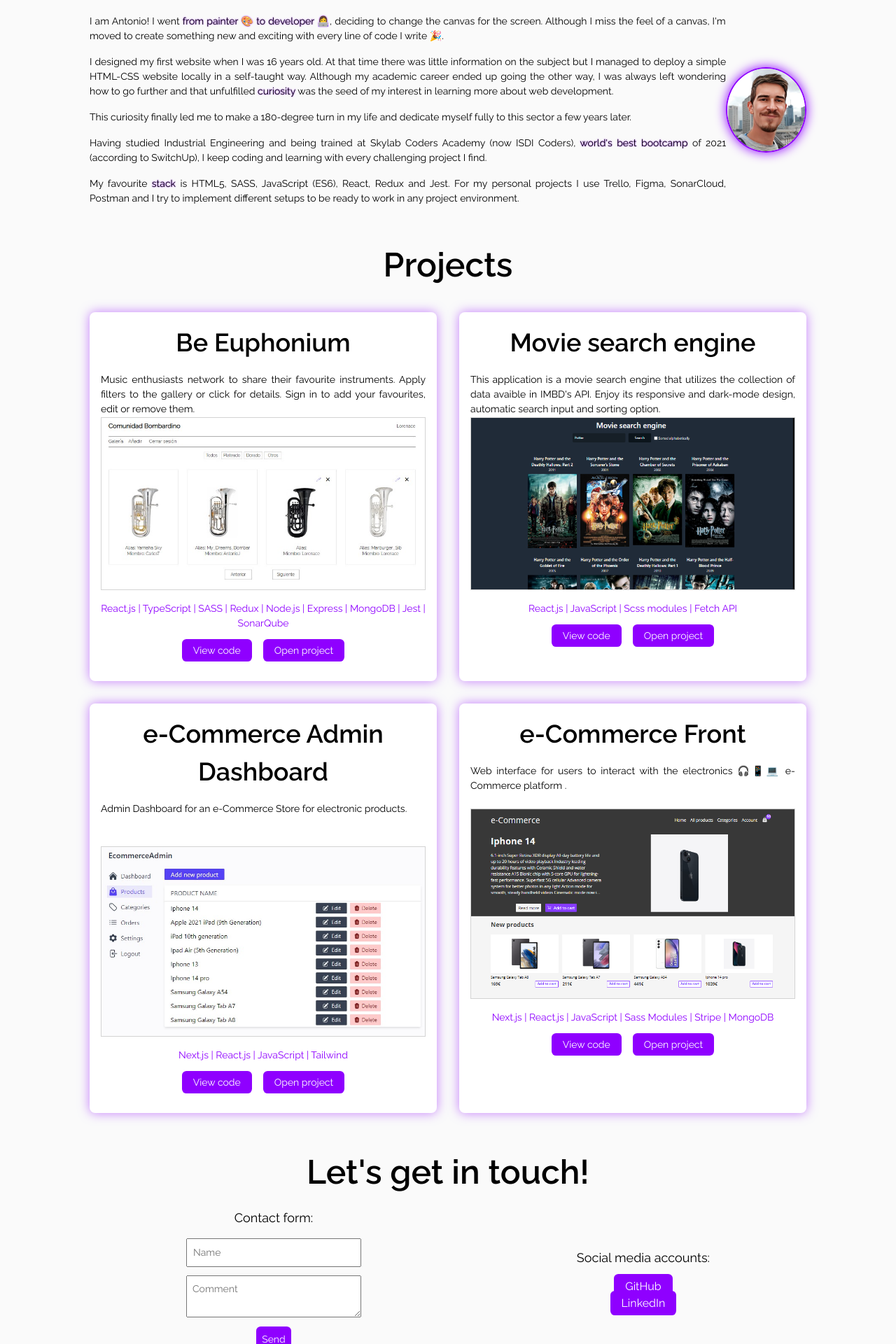
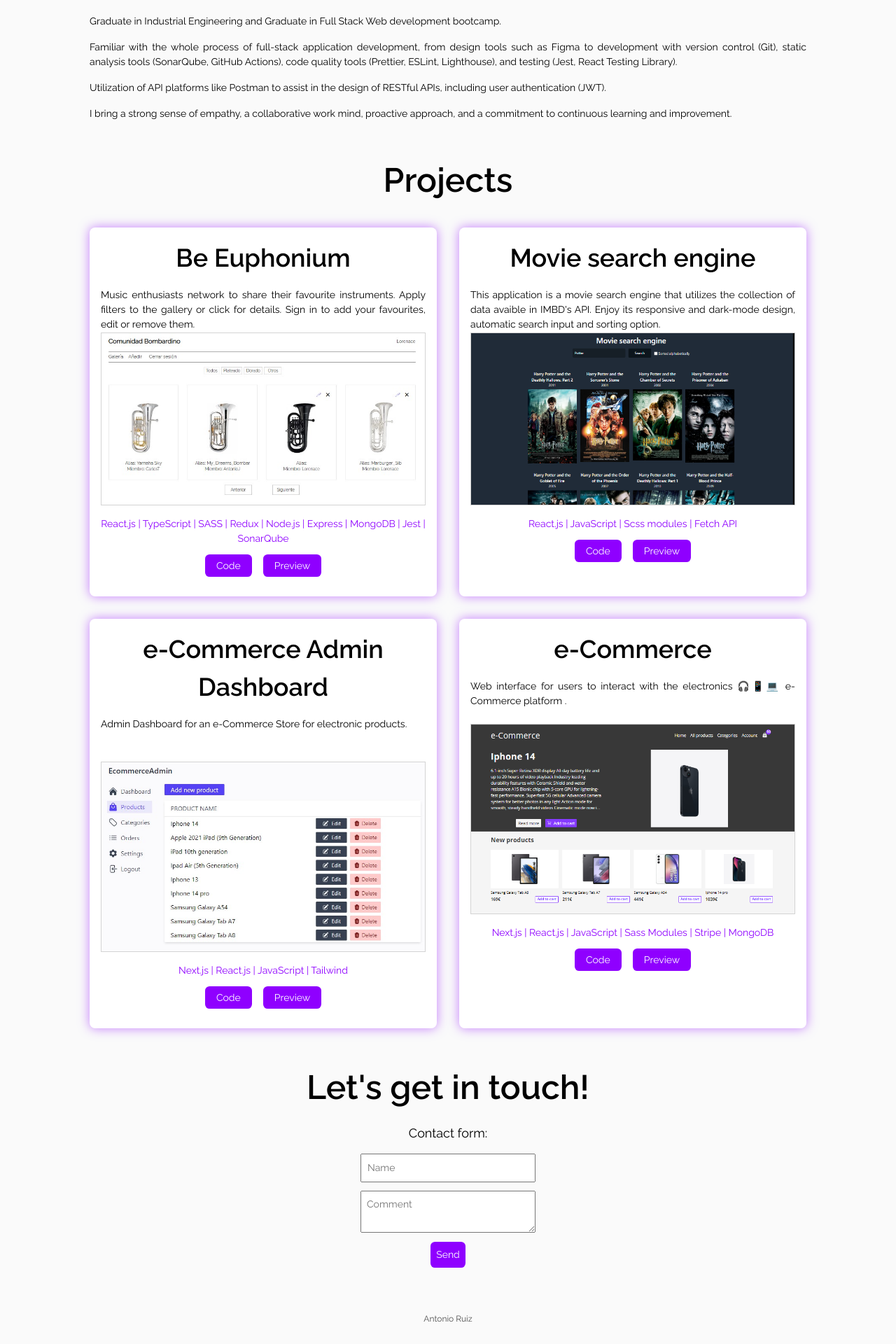
Before and after one commit to AntonioJRuizG/My_Portfolio, a React (Vite) app: page / in a window 1280 px wide. Shown: the part 580-2500 px from the top of the page at 70% size. Built offline with nearby package versions, Linux system fonts and the light colour scheme.

Commit message:
Minor sections content changes

```diff
--- a/src/components/footer/footer.jsx
+++ b/src/components/footer/footer.jsx
@@ -6,7 +6,7 @@ import styles from './footer.module.scss';
 export default function Footer() {
   return (
     <section>
-      <p className={styles.footerText}>Made with {'<'}3 by Antonio © 2023</p>
+      <p className={styles.footerText}>Antonio Ruiz</p>
     </section>
   );
 }
--- a/src/components/thumbnail/thumbnail.jsx
+++ b/src/components/thumbnail/thumbnail.jsx
@@ -24,7 +24,7 @@ export default function Thumbnail({ props }) {
         rel="noopener"
         aria-label="Github"
       >
-        View code
+        Code
       </a>
       {props.linkWeb && (
         <a
@@ -34,7 +34,7 @@ export default function Thumbnail({ props }) {
           rel="noopener"
           aria-label="ProjectLink"
         >
-          Open project
+          Preview
         </a>
       )}
     </>
--- a/src/sections/about/about.jsx
+++ b/src/sections/about/about.jsx
@@ -10,45 +10,34 @@ export default function About() {
       <article className={styles.article}>
         <div className={styles.paragraphContainer}>
           <p>
-            I am Antonio! I went <span>from painter 🎨 to developer 👩‍💻</span>,
-            deciding to change the canvas for the screen. Although I miss the
-            feel of a canvas, I'm moved to create something new and exciting
-            with every line of code I write 🎉.
+            Graduate in Industrial Engineering and Graduate in Full Stack Web
+            development bootcamp.
           </p>
           <p>
-            I designed my first website when I was 16 years old. At that time
-            there was little information on the subject but I managed to deploy
-            a simple HTML-CSS website locally in a self-taught way. Although my
-            academic career ended up going the other way, I was always left
-            wondering how to go further and that unfulfilled{' '}
-            <span>curiosity</span> was the seed of my interest in learning more
-            about web development.
+            Familiar with the whole process of full-stack application
+            development, from design tools such as Figma to development with
+            version control (Git), static analysis tools (SonarQube, GitHub
+            Actions), code quality tools (Prettier, ESLint, Lighthouse), and
+            testing (Jest, React Testing Library).
           </p>
           <p>
-            This curiosity finally led me to make a 180-degree turn in my life
-            and dedicate myself fully to this sector a few years later.
+            Utilization of API platforms like Postman to assist in the design of
+            RESTful APIs, including user authentication (JWT).
           </p>
           <p>
-            Having studied Industrial Engineering and being trained at Skylab
-            Coders Academy (now ISDI Coders), <span>world's best bootcamp</span>{' '}
-            of 2021 (according to SwitchUp), I keep coding and learning with
-            every challenging project I find.
-          </p>
-          <p>
-            My favourite <span>stack</span> is HTML5, SASS, JavaScript (ES6),
-            React, Redux and Jest. For my personal projects I use Trello, Figma,
-            SonarCloud, Postman and I try to implement different setups to be
-            ready to work in any project environment.
+            I bring a strong sense of empathy, a collaborative work mind,
+            proactive approach, and a commitment to continuous learning and
+            improvement.
           </p>
         </div>
-        <div>
+        {/* TEMP.: <div>
           <img
             width={322}
             height={340}
             src="../../../img/profile_picture.jpg"
             alt="Profile picture"
           ></img>
-        </div>
+        </div> */}
       </article>
     </section>
   );
--- a/src/sections/contact/contact.jsx
+++ b/src/sections/contact/contact.jsx
@@ -25,19 +25,6 @@ export default function Contact() {
             <button type="submit">Send</button>
           </form>
         </div>
-        <div className={styles.socialMedia}>
-          <p>Social media accounts:</p>
-          <ul>
-            {LinksList.map(
-              (item) =>
-                item.text !== 'Download CV' && (
-                  <li key={item.text}>
-                    <MediaButton props={item}></MediaButton>
-                  </li>
-                )
-            )}
-          </ul>
-        </div>
       </article>
     </section>
   );
--- a/src/sections/gallery/gallery.jsx
+++ b/src/sections/gallery/gallery.jsx
@@ -48,7 +48,7 @@ const projectList = [
   },
   {
     id: '004',
-    name: 'e-Commerce Front',
+    name: 'e-Commerce',
     imgName: 'ecommerce-front',
     description:
       'Web interface for users to interact with the electronics 🎧📱💻 e-Commerce platform .',
```
